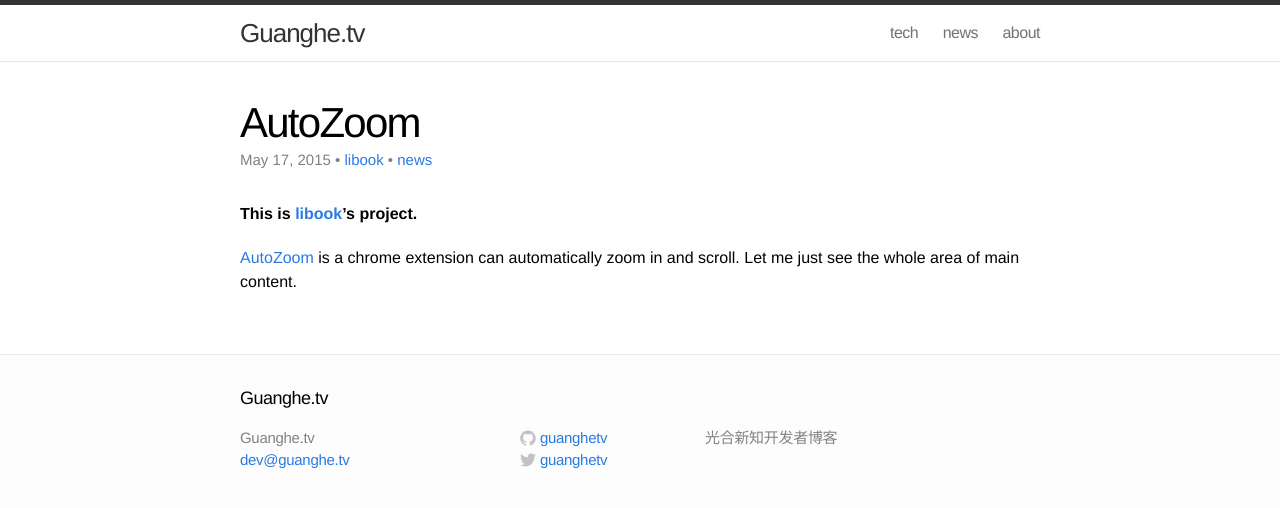
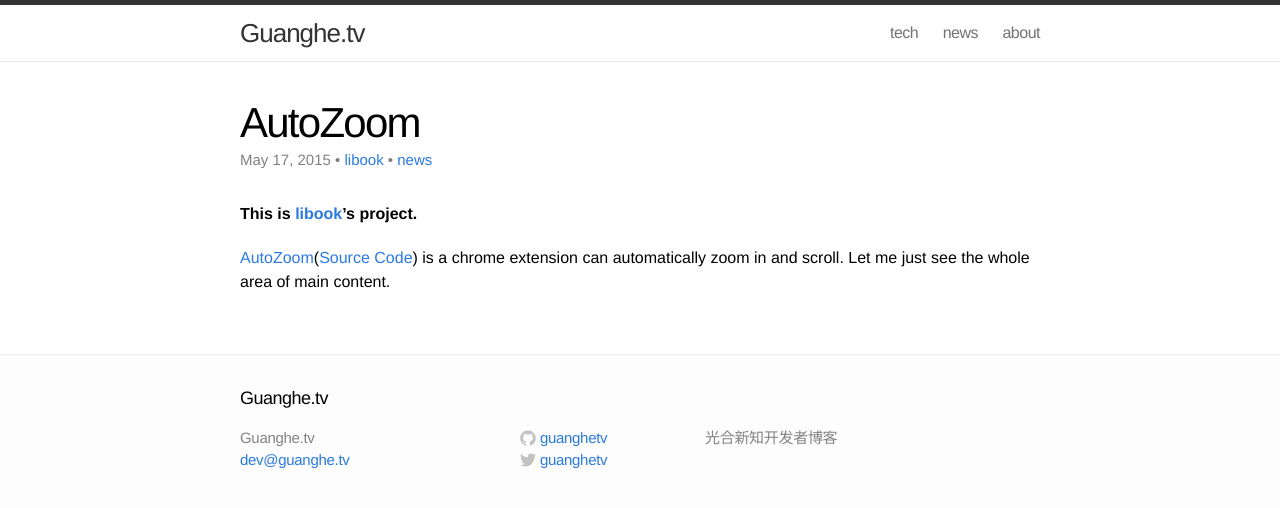
Before and after one commit to guanghetv/guanghetv.github.io, a Jekyll site: the page built from _posts/2015-05-17-AutoZoom.markdown, in a window 1280 px wide. Shown: the top 508 px of the page. Built offline with Jekyll 4.4.1, drawn with Linux system fonts in a browser that asks for light colours; Markdown is read by kramdown in place of the engine named in the settings; comment, search, counter and statistics services are not loaded.

Commit message:
Update AutoZoom.

```diff
--- a/_posts/2015-05-17-AutoZoom.markdown
+++ b/_posts/2015-05-17-AutoZoom.markdown
@@ -7,4 +7,4 @@ author: "libook"
 
 **This is [libook](https://github.com/libook)'s project.**
 
-[AutoZoom](https://github.com/libook/AutoZoom) is a chrome extension can automatically zoom in and scroll. Let me just see the whole area of main content.
+[AutoZoom](https://chrome.google.com/webstore/detail/auto-zoom/eiafhhcnnjnnigicgpfpabacnphimbdi?utm_source=chrome-app-launcher-info-dialog)([Source Code](https://github.com/libook/AutoZoom)) is a chrome extension can automatically zoom in and scroll. Let me just see the whole area of main content.
```
